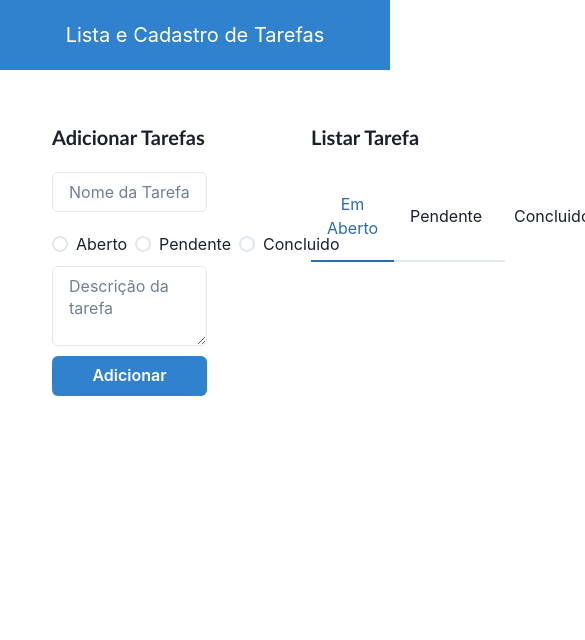
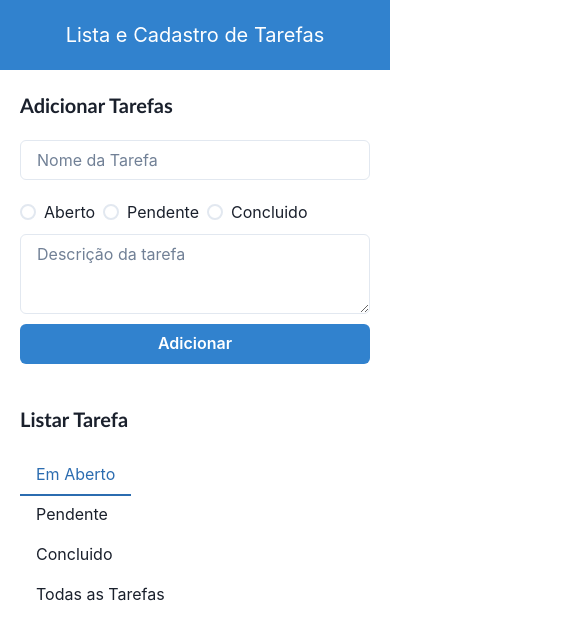
Before and after one commit to kenedy-gomes/Tarefas-Listagem, a React (Create React App) app: page / in a window 390 px wide. Shown: the top 640 px of the page, 585 px wide, since content can reach past the window. Built offline with nearby package versions, Linux system fonts and the light colour scheme.

Commit message:
Layout Responsivel

```diff
--- a/src/App.css
+++ b/src/App.css
@@ -11,3 +11,46 @@
   margin: 2em 2em 0em 2em;
   width: 60%;
 }
+
+@media (max-width: 840px) {
+  .form-container-a {
+    width: 100% !important;
+    margin: 0px !important;
+  }
+  .container-form-R {
+    display: inline;
+  }
+  .container-form-L {
+    padding: 20px;
+    margin: 0px !important;
+    width: 100%;
+  }
+}
+
+/* Estilos para dispositivos de tela pequena */
+@media (max-width: 405px) {
+  .form-container-a {
+    width: 100%;
+  }
+  .container-form-L {
+    padding: 20px;
+    margin: 0px !important;
+    width: 100%;
+  }
+}
+
+@media (max-width: 400px) {
+  .chakra-tabs__tablist.css-1xhq01z {
+    display: inline !important;
+  }
+}
+
+@media (max-width: 333px) {
+  .chakra-stack.css-1107xis {
+    display: inline;
+  }
+
+  .chakra-radio.css-1cqh9jq {
+    margin: 0em;
+  }
+}
--- a/src/Client/server.js
+++ b/src/Client/server.js
@@ -57,7 +57,7 @@ app.post("/tarefas/cadastro", async (req, res) => {
     description: req.body.description,
     status: req.body.status,
   });
-
+  await task.save();
   res.send(task);
 });
 
--- a/src/Components/FormRegister/FormRegister.js
+++ b/src/Components/FormRegister/FormRegister.js
@@ -21,13 +21,9 @@ const FormRegister = () => {
         status: data.status,
       })
       .then(function (response) {
-        if (!data.name || !data.description || !data.status) {
-          alert("Preencha os dados para efetur o cadastro");
-        } else {
-          console.log(response);
-          alert("Cadastro efetuado!");
-          window.location.href = "http://localhost:3000";
-        }
+        console.log(response);
+        alert("Cadastro efetuado!");
+        window.location.href = "http://localhost:3000";
       })
       .catch(function (error) {
         console.log(error);
@@ -37,7 +33,6 @@ const FormRegister = () => {
   return (
     <Formik
       initialValues={{
-        id: null,
         name: "",
         description: "",
         status: "",
```
Also changed, not shown: src/App.js (+2 -9 lines).
